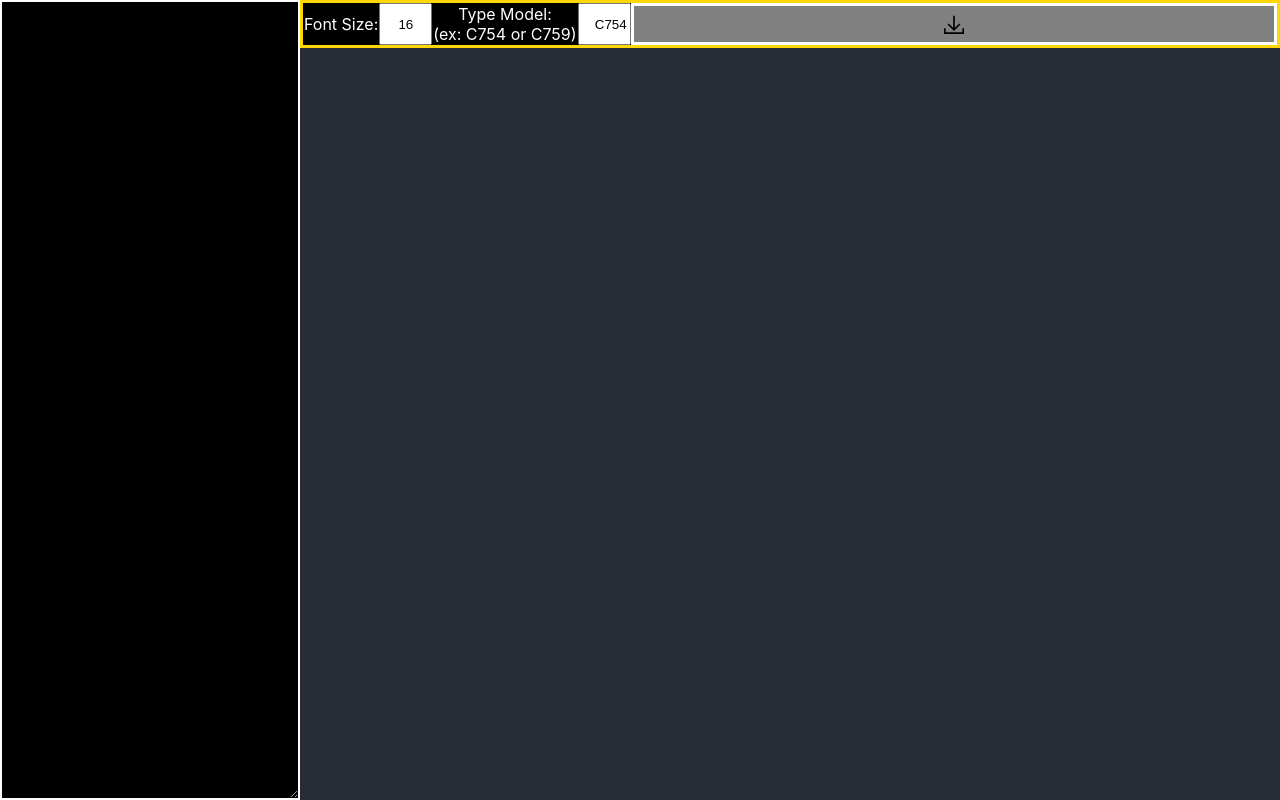
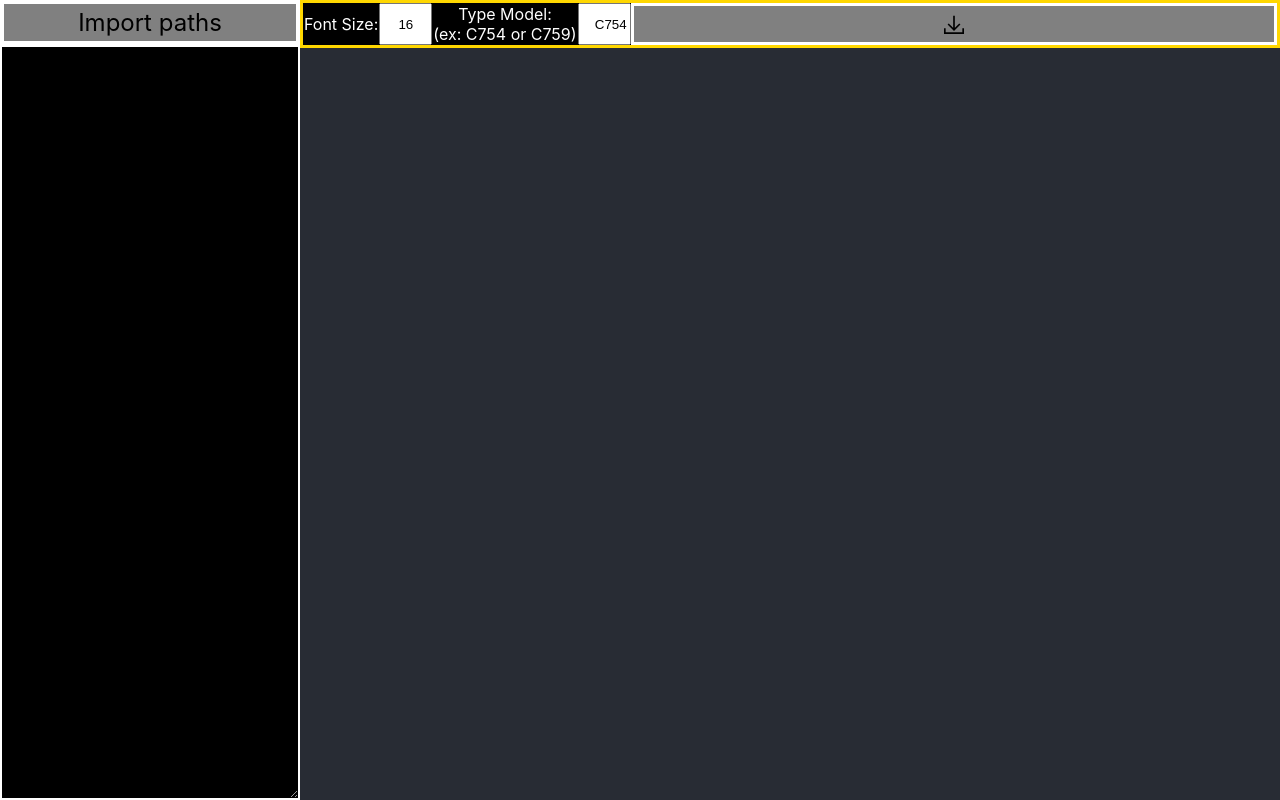
Before and after one commit to peoplestealusernames/konica-minolta-tab-website, a React (Create React App) app: page / in a window 1280 px wide. Built offline with nearby package versions, Linux system fonts and the light colour scheme.

Commit message:
Added Import paths div

```diff
--- a/src/App.tsx
+++ b/src/App.tsx
@@ -37,8 +37,24 @@ function App() {
         overflowY: "scroll",
         width: "300px",
         height: "100vh",
+        flexDirection: "column",
       }}
       >
+        <div
+          style={{
+            display: "flex",
+            border: "4px solid white",
+            backgroundColor: "grey",
+            color: "black",
+            fontSize: "150%",
+            padding: "4px",
+            margin: "0px",
+            justifyContent: "center",
+            alignContent: "center"
+          }}
+        >
+          Import paths
+        </div>
         <Editor onChange={EditorChange} />
       </div>
       <div style={{
```
